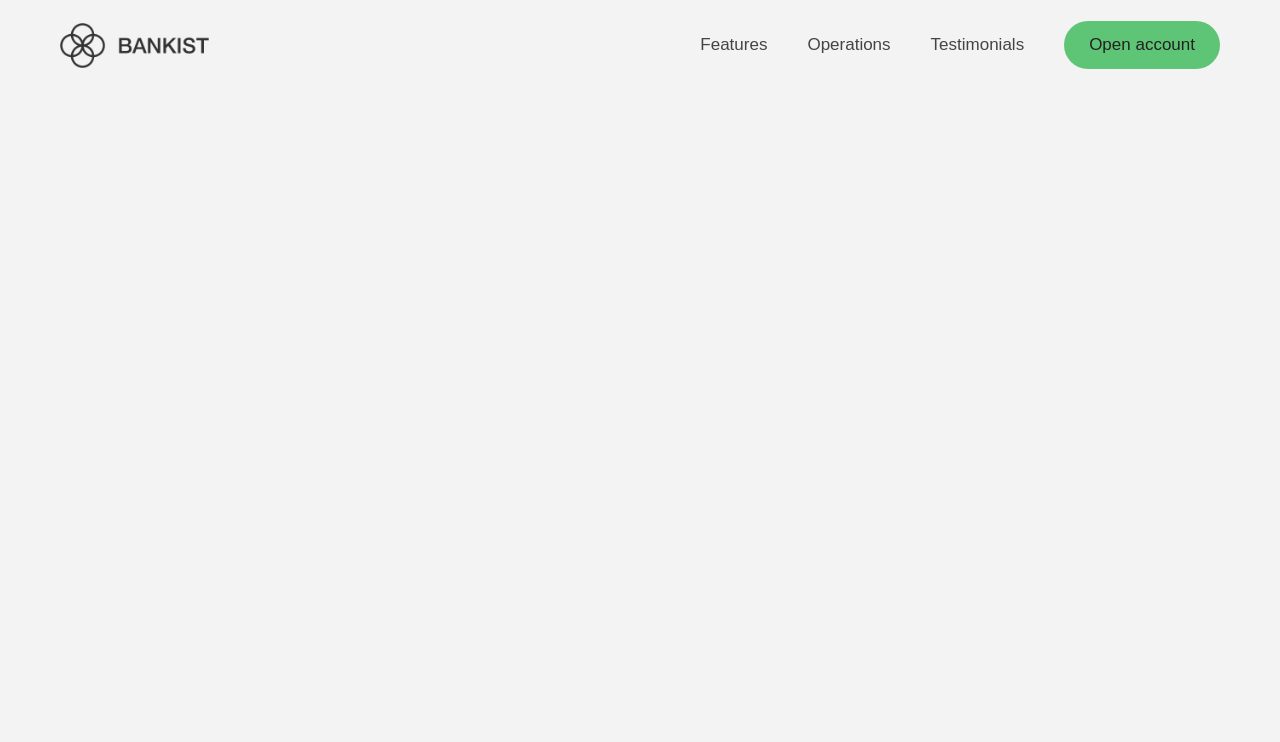
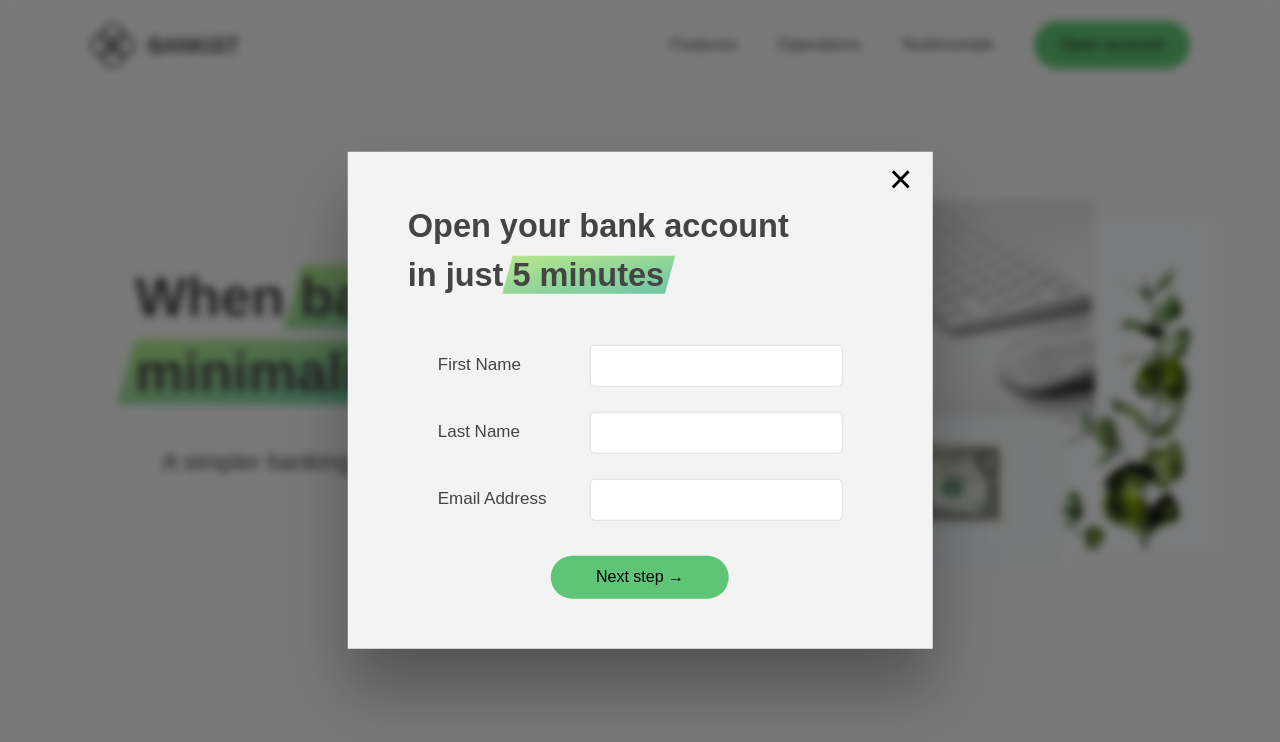
Before and after one commit to Vasudevshetty/JavaScript, a plain HTML site: page Bankist/Bankist-Market/index.html in a window 1280 px wide. Both pictures are taken after a click on the link "Open account". Drawn offline with Linux system fonts and the light colour scheme.

Commit message:
Added modal closing and opening in the navbar, completed header part.

```diff
--- a/Bankist/Bankist-Market/index.html
+++ b/Bankist/Bankist-Market/index.html
@@ -38,6 +38,39 @@
           </li>
         </ul>
       </nav>
+
+      <div class="header__title">
+        <h1>
+          When
+          <span class="highlight">banking</span>
+          meets<br />
+          <span class="highlight">minimalist</span>
+        </h1>
+        <h4>A simpler banking experience for a simpler life.</h4>
+        <button class="btn--text btn--scroll-to">Learn more &DownArrow;</button>
+        <img
+          src="img/hero.png"
+          alt="Minimalist bank items"
+          class="header__img"
+        />
+      </div>
     </header>
+
+    <div class="modal hidden">
+      <button class="btn--close-modal">&times;</button>
+      <h2 class="modal__header">
+        Open your bank account <br />
+        in just <span class="highlight">5 minutes</span>
+      </h2>
+      <form class="modal__form">
+        <label>First Name</label>
+        <input type="text" />
+        <label>Last Name</label> <input type="text" />
+        <label>Email Address</label>
+        <input type="email" />
+        <button class="btn">Next step &rarr;</button>
+      </form>
+    </div>
+    <div class="overlay hidden"></div>
   </body>
 </html>
--- a/Bankist/Bankist-Market/script.js
+++ b/Bankist/Bankist-Market/script.js
@@ -0,0 +1,26 @@
+"use strict";
+
+const modal = document.querySelector(".modal");
+const overlay = document.querySelector(".overlay");
+const btnCloseModal = document.querySelector(".btn--close-modal");
+const btnsOpenModal = document.querySelectorAll(".btn--show-modal");
+
+const openModal = function (e) {
+  e.preventDefault();
+  modal.classList.remove("hidden");
+  overlay.classList.remove("hidden");
+};
+
+const closeModal = function () {
+  modal.classList.add("hidden");
+  overlay.classList.add("hidden");
+};
+
+btnsOpenModal.forEach((btn) => btn.addEventListener("click", openModal));
+
+btnCloseModal.addEventListener("click", closeModal);
+overlay.addEventListener("click", closeModal);
+
+document.addEventListener("keydown", function (e) {
+  if (e.key === "Escape" && !modal.classList.contains("hidden")) closeModal();
+});
--- a/Bankist/Bankist-Market/style.css
+++ b/Bankist/Bankist-Market/style.css
@@ -40,6 +40,43 @@ body {
   font-weight: 500;
   border: none;
   padding: 1.25rem 4.5rem;
+  border-radius: 10rem;
+  cursor: pointer;
+  transition: all 0.3s;
+}
+
+.btn:hover {
+  background-color: var(--color-primary-darker);
+}
+
+.btn--text {
+  display: inline-block;
+  background: none;
+  font-size: 1.7rem;
+  font-family: inherit;
+  font-weight: 500;
+  color: var(--color-primary);
+  border: none;
+  border-bottom: 1px solid currentColor;
+  padding-bottom: 2px;
+  cursor: pointer;
+  transition: all 0.3s;
+}
+
+p {
+  color: #666;
+}
+
+button:focus {
+  outline: none;
+}
+
+img {
+  transition: filter 0.5s;
+}
+
+.lazy-img {
+  filter: blur(20px);
 }
 
 /* navigation */
@@ -97,3 +134,134 @@ body {
   background-color: var(--color-primary-darker);
   color: #333;
 }
+
+.header {
+  padding: 0 3rem;
+  height: 100vh;
+  display: flex;
+  flex-direction: column;
+  align-items: center;
+}
+
+.header__title {
+  flex: 1;
+
+  max-width: 115rem;
+  display: grid;
+  grid-template-columns: 3fr 2fr;
+  row-gap: 3rem;
+  justify-content: center;
+  align-content: center;
+  justify-items: center;
+  align-items: center;
+}
+
+h1 {
+  font-size: 5.5rem;
+  line-height: 1.35;
+}
+
+h4 {
+  font-size: 2.4rem;
+  font-weight: 500;
+}
+
+.header__img {
+  width: 100%;
+  grid-column: 2/3;
+  grid-row: 1 / span 4;
+  transform: translateY(-6rem);
+}
+
+.highlight {
+  position: relative;
+}
+
+.highlight::after {
+  display: block;
+  content: "";
+  position: absolute;
+  bottom: 0;
+  left: 0;
+  height: 100%;
+  width: 100%;
+  z-index: -1;
+  opacity: 0.7;
+  transform: scale(1.07, 1.05) skewX(-15deg);
+  background-image: var(--gradient-primary);
+}
+
+/* modal */
+.modal {
+  position: fixed;
+  top: 50%;
+  left: 50%;
+  transform: translate(-50%, -50%);
+  max-width: 60rem;
+  background-color: #f3f3f3;
+  padding: 5rem 6rem;
+  box-shadow: 0 4rem 6rem rgba(0, 0, 0, 0.3);
+  z-index: 1000;
+  transition: all 0.5s;
+}
+
+.overlay {
+  position: fixed;
+  top: 0;
+  left: 0;
+  width: 100%;
+  height: 100%;
+  background-color: rgba(0, 0, 0, 0.5);
+  backdrop-filter: blur(4px);
+  z-index: 100;
+  transition: all 0.5s;
+}
+
+.modal__header {
+  font-size: 3.25rem;
+  margin-bottom: 4.5rem;
+  line-height: 1.5;
+}
+
+.modal__form {
+  margin: 0 3rem;
+  display: grid;
+  grid-template-columns: 1fr 2fr;
+  align-items: center;
+  gap: 2.5rem;
+}
+
+.modal__form label {
+  font-size: 1.7rem;
+  font-weight: 500;
+}
+
+.modal__form input {
+  font-size: 1.7rem;
+  padding: 1rem 1.5rem;
+  border: 1px solid #ddd;
+  border-radius: 0.5rem;
+}
+
+.modal__form button {
+  grid-column: 1 / span 2;
+  justify-self: center;
+  margin-top: 1rem;
+}
+
+.btn--close-modal {
+  font-family: inherit;
+  columns: inherit;
+  position: absolute;
+  top: 0.5rem;
+  right: 2rem;
+  font-size: 4rem;
+  cursor: pointer;
+  border: none;
+  background: none;
+}
+
+.hidden {
+  visibility: hidden;
+  opacity: 0;
+}
```
